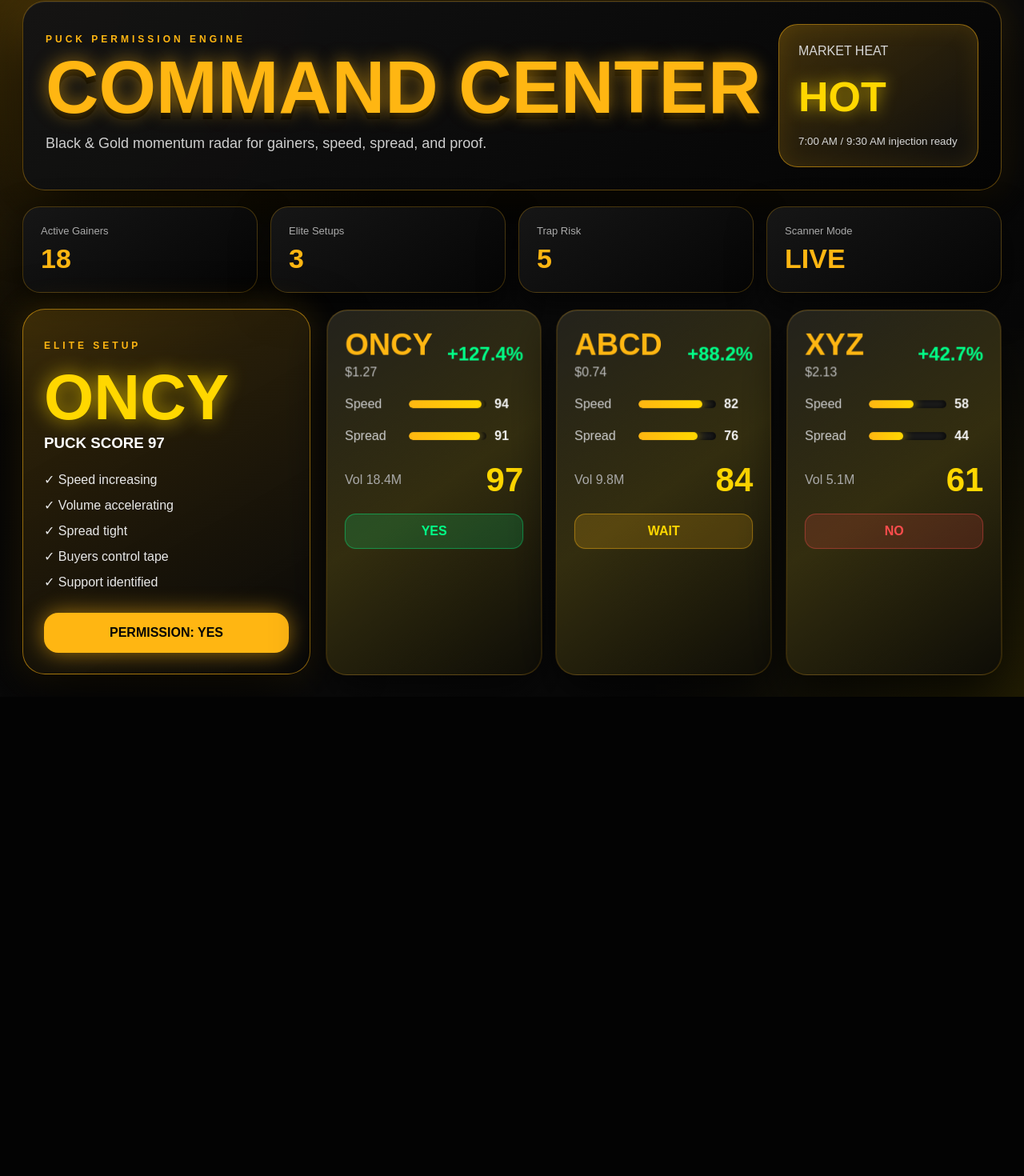
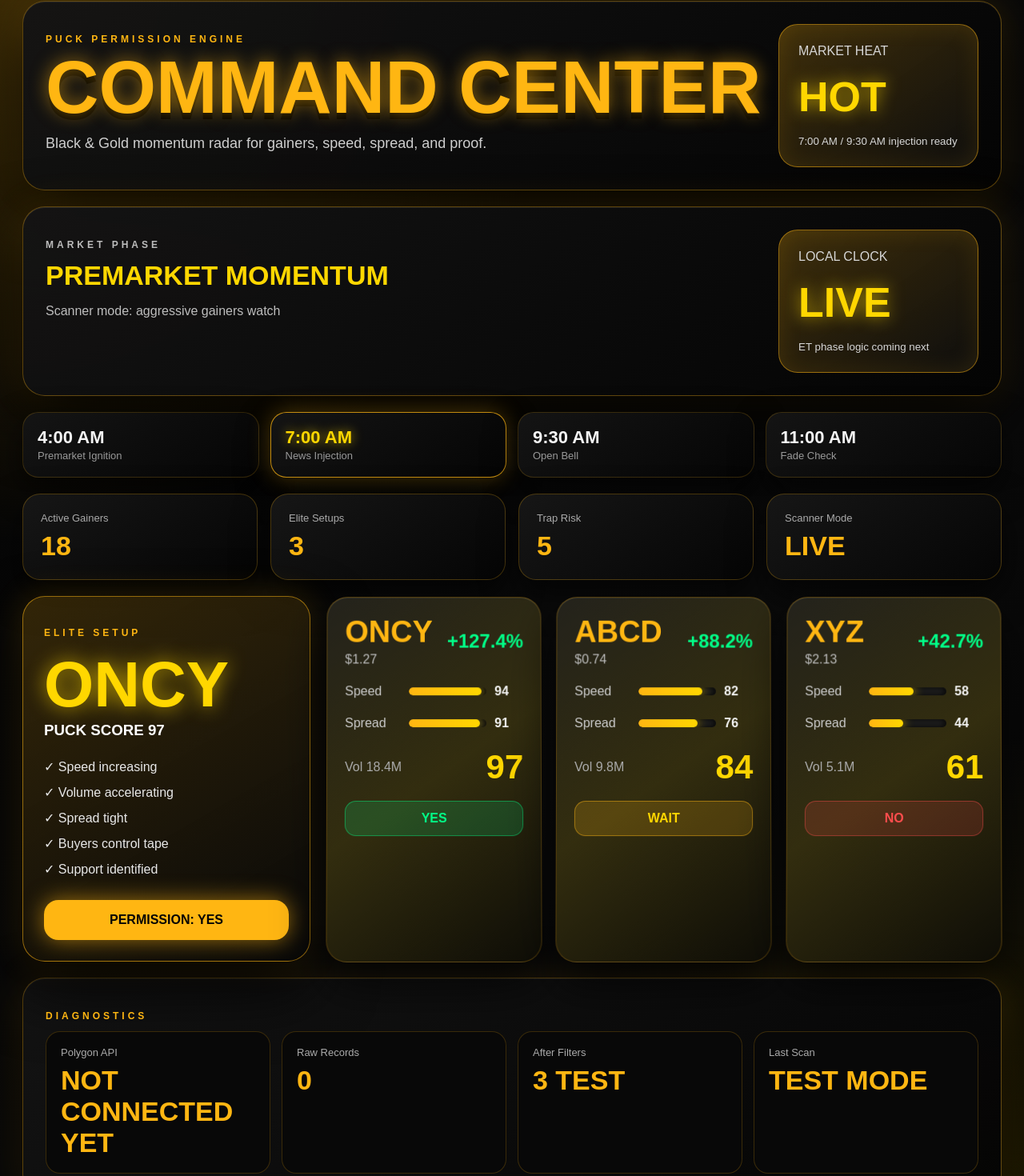
Before and after one commit to Jpuck412/puck-scanner, a Next.js app: page / in a window 1280 px wide. Shown: the part 27-1497 px from the top of the page at 80% size. Before the commit the page ends 898 px from the top, so only its background shows below. Built offline with nearby package versions, Linux system fonts and the light colour scheme.

Commit message:
Update page.tsx

```diff
--- a/app/page.tsx
+++ b/app/page.tsx
@@ -31,6 +31,13 @@ const stocks = [
   }
 ];
 
+const phases = [
+  { name: "4:00 AM", label: "Premarket Ignition", active: false },
+  { name: "7:00 AM", label: "News Injection", active: true },
+  { name: "9:30 AM", label: "Open Bell", active: false },
+  { name: "11:00 AM", label: "Fade Check", active: false }
+];
+
 export default function Home() {
   return (
     <main className="page">
@@ -48,6 +55,29 @@ export default function Home() {
           <strong>HOT</strong>
           <small>7:00 AM / 9:30 AM injection ready</small>
         </div>
+      </section>
+
+      <section className="phasePanel">
+        <div>
+          <p className="eyebrow">MARKET PHASE</p>
+          <h2>PREMARKET MOMENTUM</h2>
+          <p>Scanner mode: aggressive gainers watch</p>
+        </div>
+
+        <div className="clockBox">
+          <span>LOCAL CLOCK</span>
+          <strong>LIVE</strong>
+          <small>ET phase logic coming next</small>
+        </div>
+      </section>
+
+      <section className="phases">
+        {phases.map((phase) => (
+          <div className={phase.active ? "phase active" : "phase"} key={phase.name}>
+            <strong>{phase.name}</strong>
+            <span>{phase.label}</span>
+          </div>
+        ))}
       </section>
 
       <section className="stats">
@@ -110,6 +140,32 @@ export default function Home() {
         </div>
       </section>
 
+      <section className="diagnostics">
+        <p className="eyebrow">DIAGNOSTICS</p>
+
+        <div className="diagGrid">
+          <div>
+            <span>Polygon API</span>
+            <strong>NOT CONNECTED YET</strong>
+          </div>
+
+          <div>
+            <span>Raw Records</span>
+            <strong>0</strong>
+          </div>
+
+          <div>
+            <span>After Filters</span>
+            <strong>3 TEST</strong>
+          </div>
+
+          <div>
+            <span>Last Scan</span>
+            <strong>TEST MODE</strong>
+          </div>
+        </div>
+      </section>
+
       <style>{`
         * {
           box-sizing: border-box;
@@ -131,11 +187,9 @@ export default function Home() {
             linear-gradient(135deg, #030303, #0b0b0b 60%, #020202);
         }
 
-        .hero {
-          display: flex;
-          justify-content: space-between;
-          gap: 20px;
-          align-items: stretch;
+        .hero,
+        .phasePanel,
+        .diagnostics {
           padding: 28px;
           border: 1px solid rgba(255, 182, 18, 0.35);
           border-radius: 28px;
@@ -144,6 +198,14 @@ export default function Home() {
             0 30px 80px rgba(0,0,0,.85),
             inset 0 1px 0 rgba(255,255,255,.08),
             0 0 45px rgba(255,182,18,.16);
+        }
+
+        .hero,
+        .phasePanel {
+          display: flex;
+          justify-content: space-between;
+          gap: 20px;
+          align-items: stretch;
         }
 
         .eyebrow {
@@ -169,7 +231,8 @@ export default function Home() {
           font-size: 18px;
         }
 
-        .heat {
+        .heat,
+        .clockBox {
           min-width: 250px;
           border-radius: 24px;
           padding: 24px;
@@ -180,17 +243,72 @@ export default function Home() {
         }
 
         .heat span,
-        .heat small {
+        .heat small,
+        .clockBox span,
+        .clockBox small {
           display: block;
           color: #d7d7d7;
         }
 
-        .heat strong {
+        .heat strong,
+        .clockBox strong {
           display: block;
           margin: 18px 0;
           font-size: 52px;
           color: #ffd700;
           text-shadow: 0 0 20px rgba(255,215,0,.7);
+        }
+
+        .phasePanel {
+          margin-top: 20px;
+        }
+
+        .phasePanel h2 {
+          margin: 0;
+          font-size: 34px;
+          color: #ffd700;
+        }
+
+        .phasePanel p {
+          color: #bdbdbd;
+        }
+
+        .phases {
+          display: grid;
+          grid-template-columns: repeat(4, minmax(0, 1fr));
+          gap: 14px;
+          margin: 20px 0;
+        }
+
+        .phase {
+          padding: 18px;
+          border-radius: 20px;
+          background: linear-gradient(145deg, #141414, #050505);
+          border: 1px solid rgba(255,182,18,.18);
+          box-shadow: 0 16px 40px rgba(0,0,0,.55);
+        }
+
+        .phase strong {
+          display: block;
+          color: #f5f5f5;
+          font-size: 22px;
+        }
+
+        .phase span {
+          color: #999;
+          font-size: 13px;
+        }
+
+        .phase.active {
+          border-color: rgba(255,182,18,.75);
+          box-shadow:
+            0 0 28px rgba(255,182,18,.28),
+            0 16px 40px rgba(0,0,0,.65);
+        }
+
+        .phase.active strong {
+          color: #ffd700;
+          text-shadow: 0 0 14px rgba(255,215,0,.7);
         }
 
         .stats {
@@ -208,13 +326,15 @@ export default function Home() {
           box-shadow: 0 18px 45px rgba(0,0,0,.65);
         }
 
-        .stats span {
+        .stats span,
+        .diagGrid span {
           display: block;
           color: #aaa;
           font-size: 13px;
         }
 
-        .stats strong {
+        .stats strong,
+        .diagGrid strong {
           display: block;
           margin-top: 8px;
           color: #ffb612;
@@ -385,15 +505,35 @@ export default function Home() {
           border: 1px solid rgba(255,77,77,.4);
         }
 
+        .diagnostics {
+          margin-top: 20px;
+        }
+
+        .diagGrid {
+          display: grid;
+          grid-template-columns: repeat(4, minmax(0, 1fr));
+          gap: 14px;
+        }
+
+        .diagGrid div {
+          padding: 18px;
+          border-radius: 18px;
+          background: #080808;
+          border: 1px solid rgba(255,182,18,.2);
+        }
+
         @media (max-width: 900px) {
           .hero,
-          .grid {
+          .grid,
+          .phasePanel {
             grid-template-columns: 1fr;
             display: grid;
           }
 
           .stats,
-          .cards {
+          .cards,
+          .phases,
+          .diagGrid {
             grid-template-columns: 1fr;
           }
         }
```
